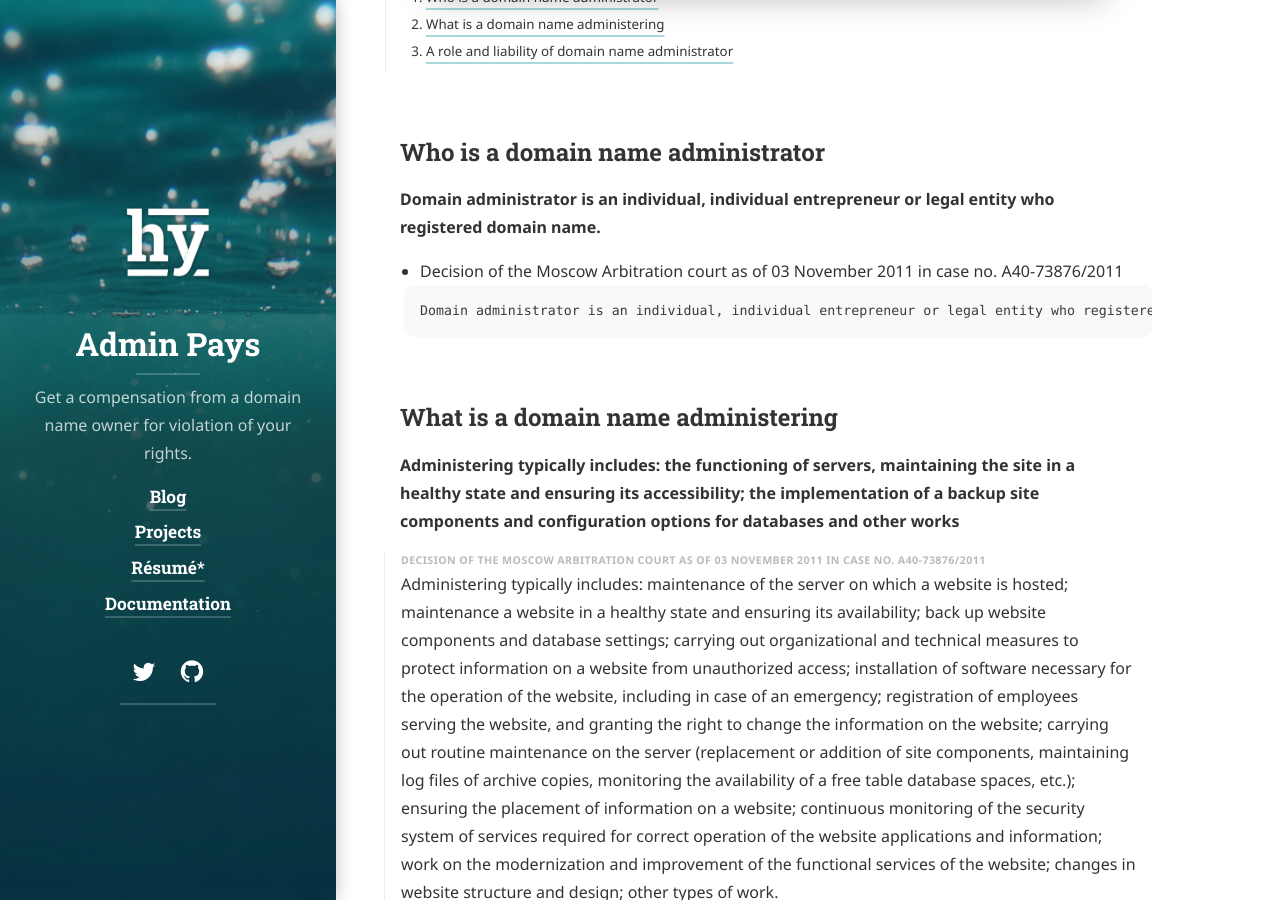
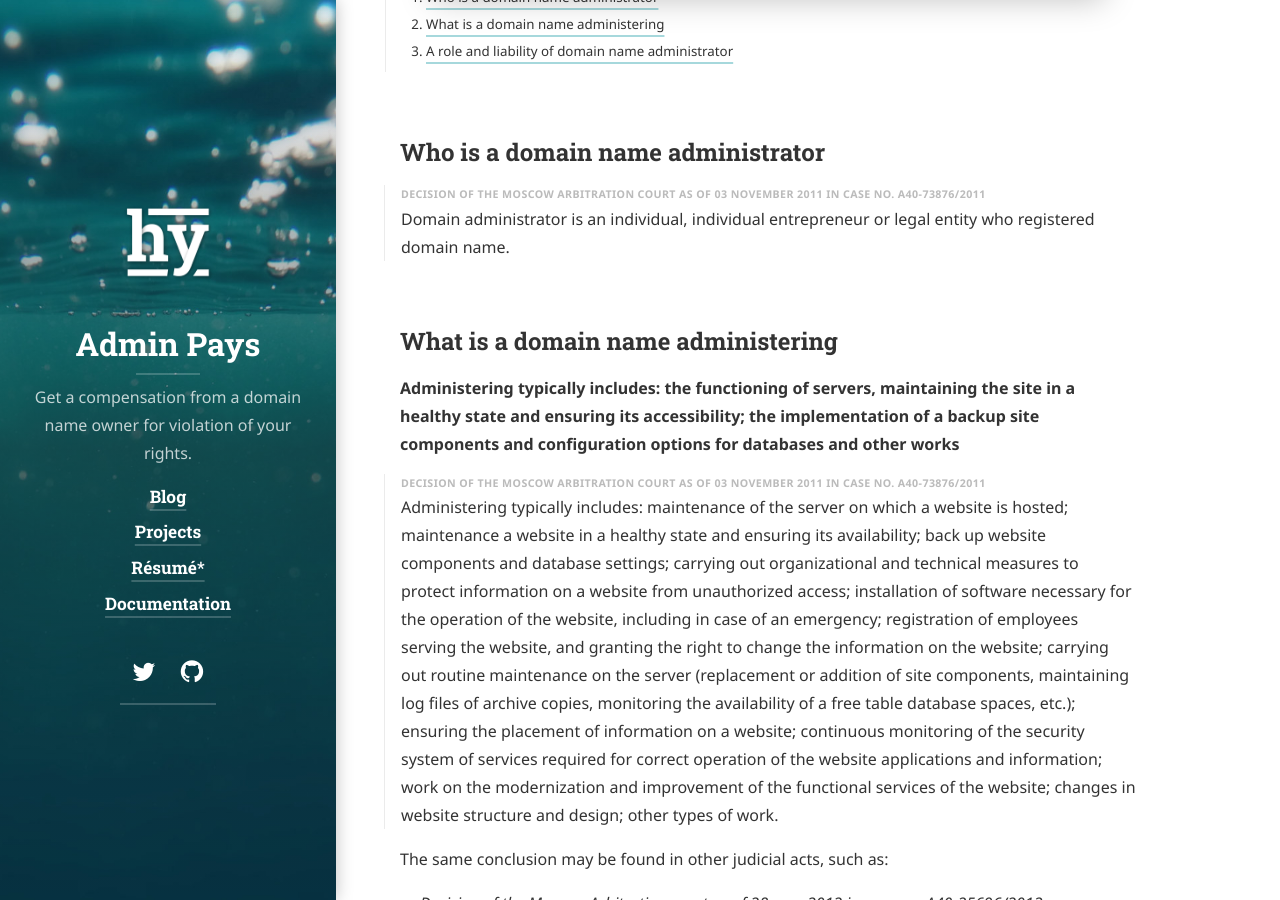
Before and after one commit to xCounsel/adminpays, a Jekyll site: the page built from docs/advanced.md, in a window 1280 px wide and 900 px high, scrolled down 304 px. Built offline with Jekyll 4.4.1, drawn with Linux system fonts in a browser that asks for light colours; cached includes are drawn as plain includes; nearby versions of some CDN libraries; some web fonts are replaced; library files that are not in the unit come from our copies.

Commit message:
Update advanced.md

````diff
--- a/docs/advanced.md
+++ b/docs/advanced.md
@@ -14,11 +14,8 @@ This chapter covers advanced topics, such as administering the domain names.
 
 ## Who is a domain name administrator
 
-**Domain administrator is an individual, individual entrepreneur or legal entity who registered domain name.**
-* Decision of the Moscow Arbitration court as of 03 November 2011 in case no. A40-73876/2011
-```
 Domain administrator is an individual, individual entrepreneur or legal entity who registered domain name.
-```
+{:.note title="Decision of the Moscow Arbitration court as of 03 November 2011 in case no. A40-73876/2011"}
 
 ## What is a domain name administering
 
@@ -27,9 +24,7 @@ Domain administrator is an individual, individual entrepreneur or legal entity w
 Administering typically includes: maintenance of the server on which a website is hosted; maintenance a website in a healthy state and ensuring its availability; back up website components and database settings; carrying out organizational and technical measures to protect information on a website from unauthorized access; installation of software necessary for the operation of the website, including in case of an emergency; registration of employees serving the website, and granting the right to change the information on the website; carrying out routine maintenance on the server (replacement or addition of site components, maintaining log files of archive copies, monitoring the availability of a free table database spaces, etc.); ensuring the placement of information on a website; continuous monitoring of the security system of services required for correct operation of the website applications and information; work on the modernization and improvement of the functional services of the website; changes in website structure and design; other types of work.
 {:.note title="Decision of the Moscow Arbitration court as of 03 November 2011 in case no. A40-73876/2011"}
 
-
 The same conclusion may be found in other judicial acts, such as:
-
 * *Decision of the Moscow Arbitration court as of 28 may 2012 in case no. A40-25696/2012*
 
 
````
